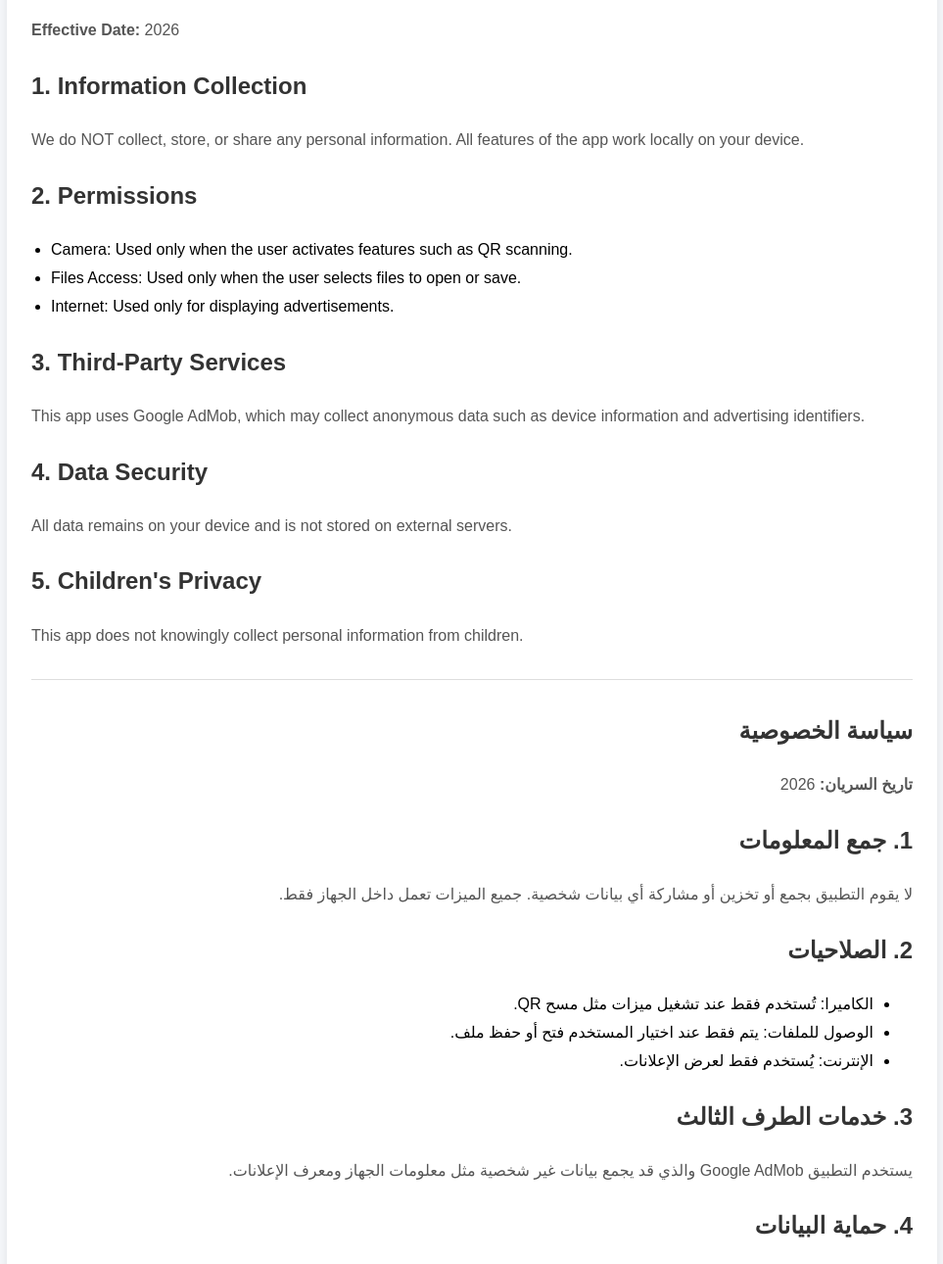
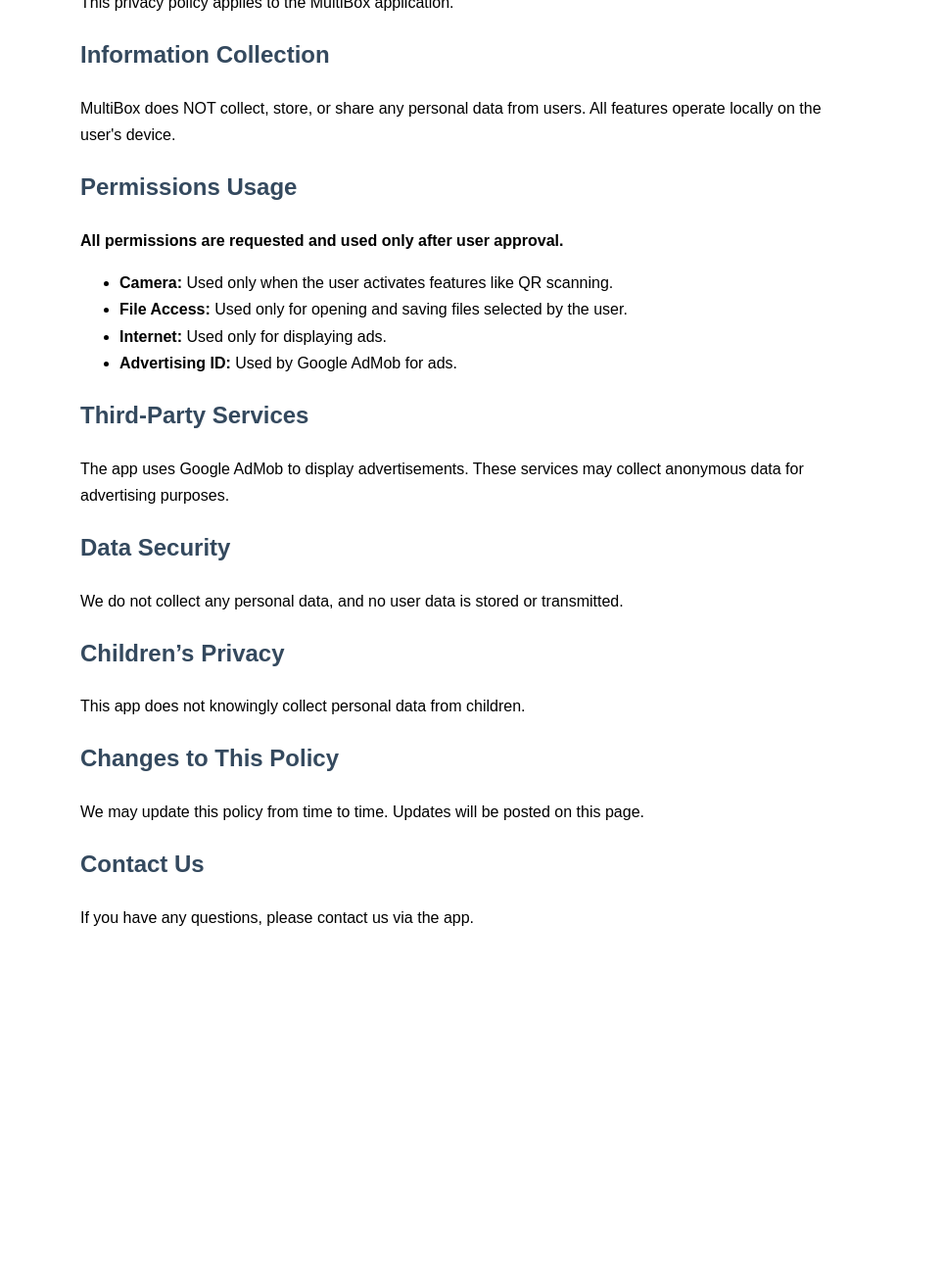
Before and after one commit to amerpro1/privacy-policy, a plain HTML site: page index.html in a window 1280 px wide. Shown: the part 128-1418 px from the top of the page at 98% size, without its empty margins (158-1121 px from the left). After the commit the page ends 1114 px from the top, so only its background shows below. Drawn offline with Linux system fonts and the light colour scheme.

Commit message:
Refactor privacy policy content and styling

```diff
--- a/index.html
+++ b/index.html
@@ -3,114 +3,66 @@
 <head>
 <meta charset="UTF-8">
 <title>Privacy Policy - MultiBox</title>
-  <meta name="viewport" content="width=device-width, initial-scale=1.0">
-
 <style>
 body {
-      font-family: Arial, sans-serif;
-      margin: 0;
-      background: #f4f6f9;
-      line-height: 1.8;
+  font-family: Arial;
+  padding: 20px;
+  line-height: 1.7;
+  max-width: 800px;
+  margin: auto;
 }
-
-    .container {
-      max-width: 900px;
-      margin: auto;
-      background: white;
-      padding: 25px;
-      border-radius: 10px;
-      margin-top: 20px;
-      box-shadow: 0 0 10px rgba(0,0,0,0.08);
-    }
-
-    h1 {
-      text-align: center;
-      color: #1976d2;
-    }
-
-    h2 {
-      color: #333;
-      margin-top: 20px;
-    }
-
-    p {
-      color: #555;
-    }
-
-    ul {
-      padding-left: 20px;
-    }
-
-    .divider {
-      margin: 30px 0;
-      height: 1px;
-      background: #ddd;
-    }
-
-    .rtl {
-      direction: rtl;
-      text-align: right;
-    }
+h1 { color: #2c3e50; }
+h2 { color: #34495e; }
 </style>
 </head>
 
 <body>
 
-<div class="container">
+<h1>Privacy Policy</h1>
 
-  <h1>Privacy Policy - MultiBox</h1>
+<p>This privacy policy applies to the MultiBox application.</p>
 
-  <p><strong>Effective Date:</strong> 2026</p>
+<h2>Information Collection</h2>
+<p>
+MultiBox does NOT collect, store, or share any personal data from users.
+All features operate locally on the user's device.
+</p>
 
-  <h2>1. Information Collection</h2>
-  <p>We do NOT collect, store, or share any personal information. All features of the app work locally on your device.</p>
+<h2>Permissions Usage</h2>
+<p><strong>All permissions are requested and used only after user approval.</strong></p>
 
-  <h2>2. Permissions</h2>
 <ul>
-    <li>Camera: Used only when the user activates features such as QR scanning.</li>
-    <li>Files Access: Used only when the user selects files to open or save.</li>
-    <li>Internet: Used only for displaying advertisements.</li>
+<li><strong>Camera:</strong> Used only when the user activates features like QR scanning.</li>
+<li><strong>File Access:</strong> Used only for opening and saving files selected by the user.</li>
+<li><strong>Internet:</strong> Used only for displaying ads.</li>
+<li><strong>Advertising ID:</strong> Used by Google AdMob for ads.</li>
 </ul>
 
-  <h2>3. Third-Party Services</h2>
-  <p>This app uses Google AdMob, which may collect anonymous data such as device information and advertising identifiers.</p>
+<h2>Third-Party Services</h2>
+<p>
+The app uses Google AdMob to display advertisements.
+These services may collect anonymous data for advertising purposes.
+</p>
 
-  <h2>4. Data Security</h2>
-  <p>All data remains on your device and is not stored on external servers.</p>
+<h2>Data Security</h2>
+<p>
+We do not collect any personal data, and no user data is stored or transmitted.
+</p>
 
-  <h2>5. Children's Privacy</h2>
-  <p>This app does not knowingly collect personal information from children.</p>
+<h2>Children’s Privacy</h2>
+<p>
+This app does not knowingly collect personal data from children.
+</p>
 
-  <div class="divider"></div>
+<h2>Changes to This Policy</h2>
+<p>
+We may update this policy from time to time. Updates will be posted on this page.
+</p>
 
-  <div class="rtl">
-
-    <h2>سياسة الخصوصية</h2>
-
-    <p><strong>تاريخ السريان:</strong> 2026</p>
-
-    <h2>1. جمع المعلومات</h2>
-    <p>لا يقوم التطبيق بجمع أو تخزين أو مشاركة أي بيانات شخصية. جميع الميزات تعمل داخل الجهاز فقط.</p>
-
-    <h2>2. الصلاحيات</h2>
-    <ul>
-      <li>الكاميرا: تُستخدم فقط عند تشغيل ميزات مثل مسح QR.</li>
-      <li>الوصول للملفات: يتم فقط عند اختيار المستخدم فتح أو حفظ ملف.</li>
-      <li>الإنترنت: يُستخدم فقط لعرض الإعلانات.</li>
-    </ul>
-
-    <h2>3. خدمات الطرف الثالث</h2>
-    <p>يستخدم التطبيق Google AdMob والذي قد يجمع بيانات غير شخصية مثل معلومات الجهاز ومعرف الإعلانات.</p>
-
-    <h2>4. حماية البيانات</h2>
-    <p>لا يتم تخزين أي بيانات خارج الجهاز.</p>
-
-    <h2>5. خصوصية الأطفال</h2>
-    <p>لا يتم جمع بيانات الأطفال.</p>
-
-  </div>
-
-</div>
+<h2>Contact Us</h2>
+<p>
+If you have any questions, please contact us via the app.
+</p>
 
 </body>
 </html>
```
Lines whose indentation alone changed are shown as unchanged.
